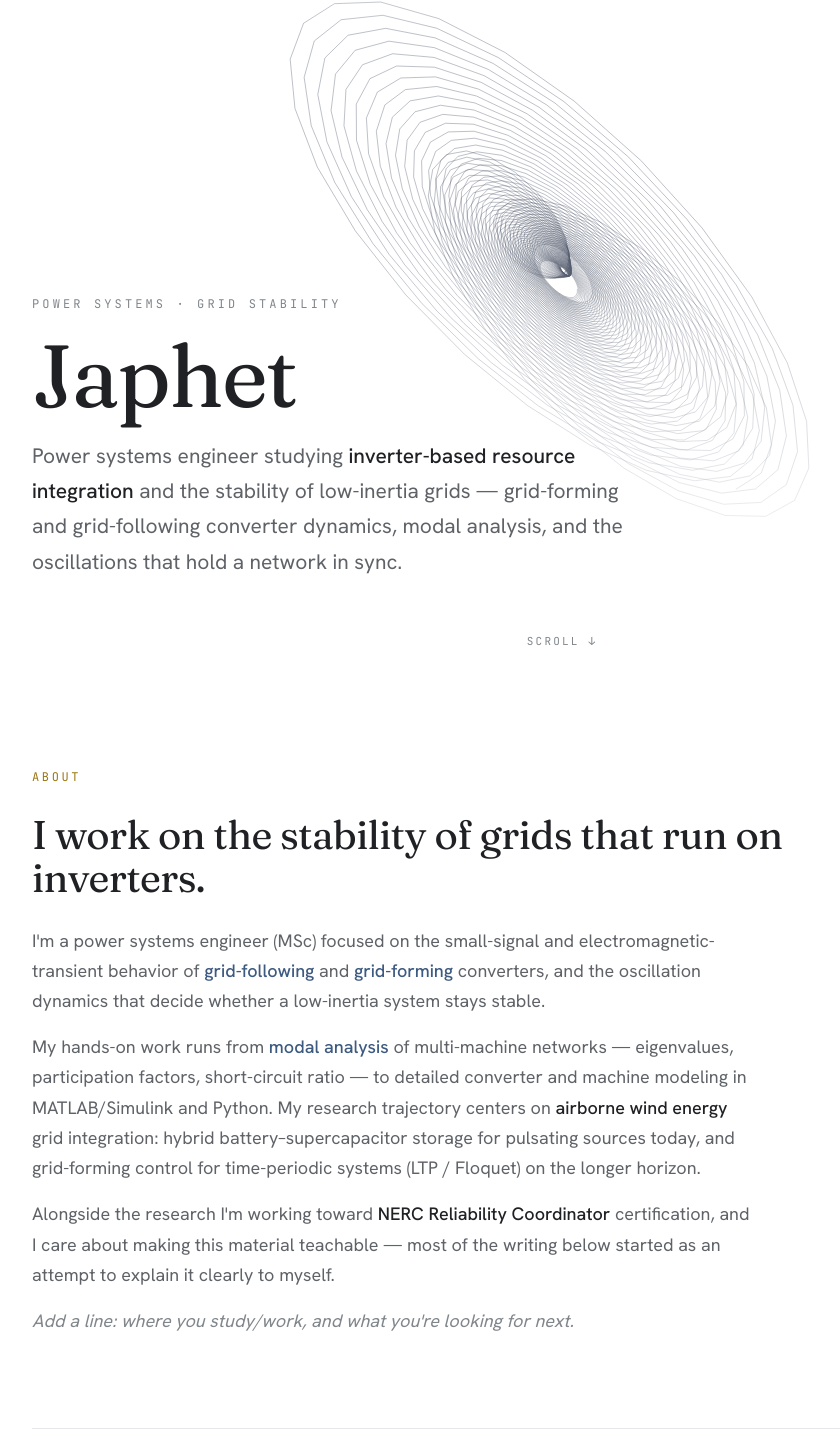
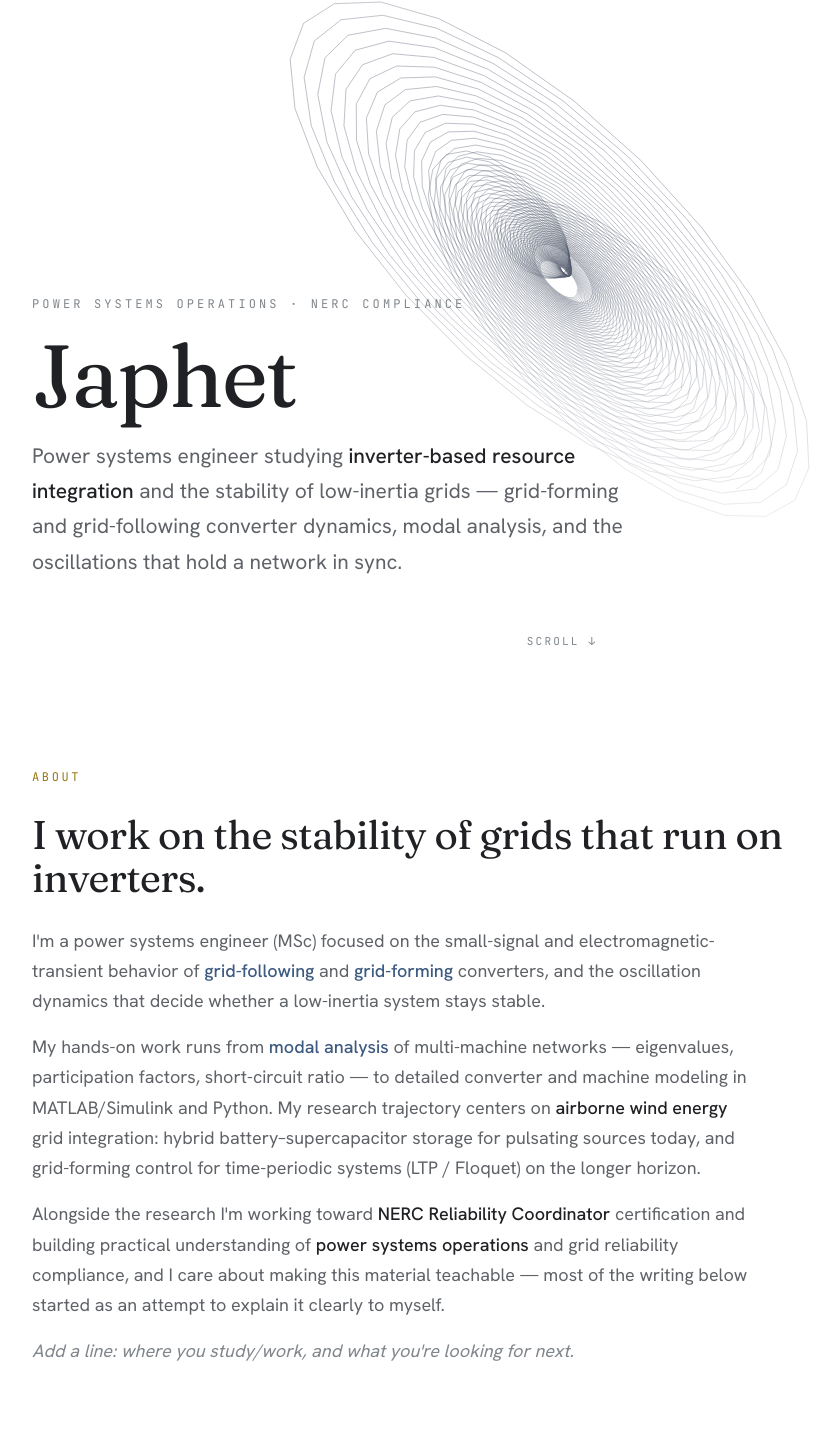
Before and after one commit to japhetkoech/japhetkoech.github.io, a plain HTML site: page index.html in a window 1280 px wide. Shown: the part 125-1580 px from the top of the page, without its empty margins (78-918 px from the left). Drawn offline with Linux system fonts and the light colour scheme.

Commit message:
Update hero label for power systems operations and NERC compliance

```diff
--- a/index.html
+++ b/index.html
@@ -145,7 +145,7 @@ footer .fn{font-family:"Fraunces",serif;font-size:20px;color:var(--text);margin-
 <header class="hero" id="top">
   <canvas id="art" role="img" aria-label="Abstract line drawing traced by a harmonograph — two coupled damped oscillators — slowly morphing."></canvas>
   <div class="hero-text">
-    <div class="hero-eyebrow">Power Systems &middot; Grid Stability</div>
+    <div class="hero-eyebrow">Power Systems Operations &middot; NERC Compliance</div>
     <h1 class="hero-name">Japhet</h1>
     <p class="hero-role">Power systems engineer studying <b>inverter-based resource integration</b> and the stability of low-inertia grids &mdash; grid-forming and grid-following converter dynamics, modal analysis, and the oscillations that hold a network in sync.</p>
   </div>
@@ -162,7 +162,7 @@ footer .fn{font-family:"Fraunces",serif;font-size:20px;color:var(--text);margin-
       <h2 class="sec-title reveal">I work on the stability of grids that run on inverters.</h2>
       <p class="prose reveal">I'm a power systems engineer (MSc) focused on the small-signal and electromagnetic-transient behavior of <span class="term">grid-following</span> and <span class="term">grid-forming</span> converters, and the oscillation dynamics that decide whether a low-inertia system stays stable.</p>
       <p class="prose reveal">My hands-on work runs from <span class="term">modal analysis</span> of multi-machine networks &mdash; eigenvalues, participation factors, short-circuit ratio &mdash; to detailed converter and machine modeling in MATLAB/Simulink and Python. My research trajectory centers on <b>airborne wind energy</b> grid integration: hybrid battery&ndash;supercapacitor storage for pulsating sources today, and grid-forming control for time-periodic systems (LTP / Floquet) on the longer horizon.</p>
-      <p class="prose reveal">Alongside the research I'm working toward <b>NERC Reliability Coordinator</b> certification, and I care about making this material teachable &mdash; most of the writing below started as an attempt to explain it clearly to myself.</p>
+      <p class="prose reveal">Alongside the research I'm working toward <b>NERC Reliability Coordinator</b> certification and building practical understanding of <b>power systems operations</b> and grid reliability compliance, and I care about making this material teachable &mdash; most of the writing below started as an attempt to explain it clearly to myself.</p>
       <p class="prose reveal"><span class="add">Add a line: where you study/work, and what you're looking for next.</span></p>
     </div>
   </section>
```
